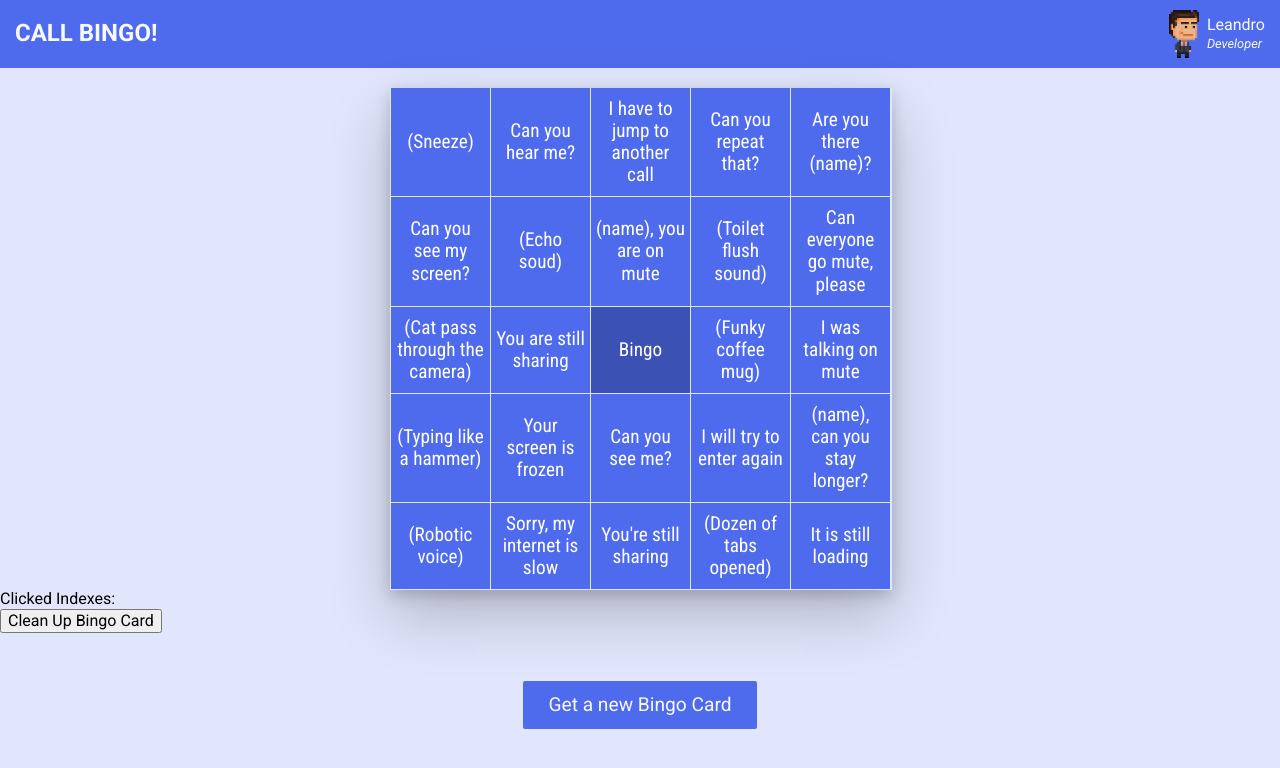
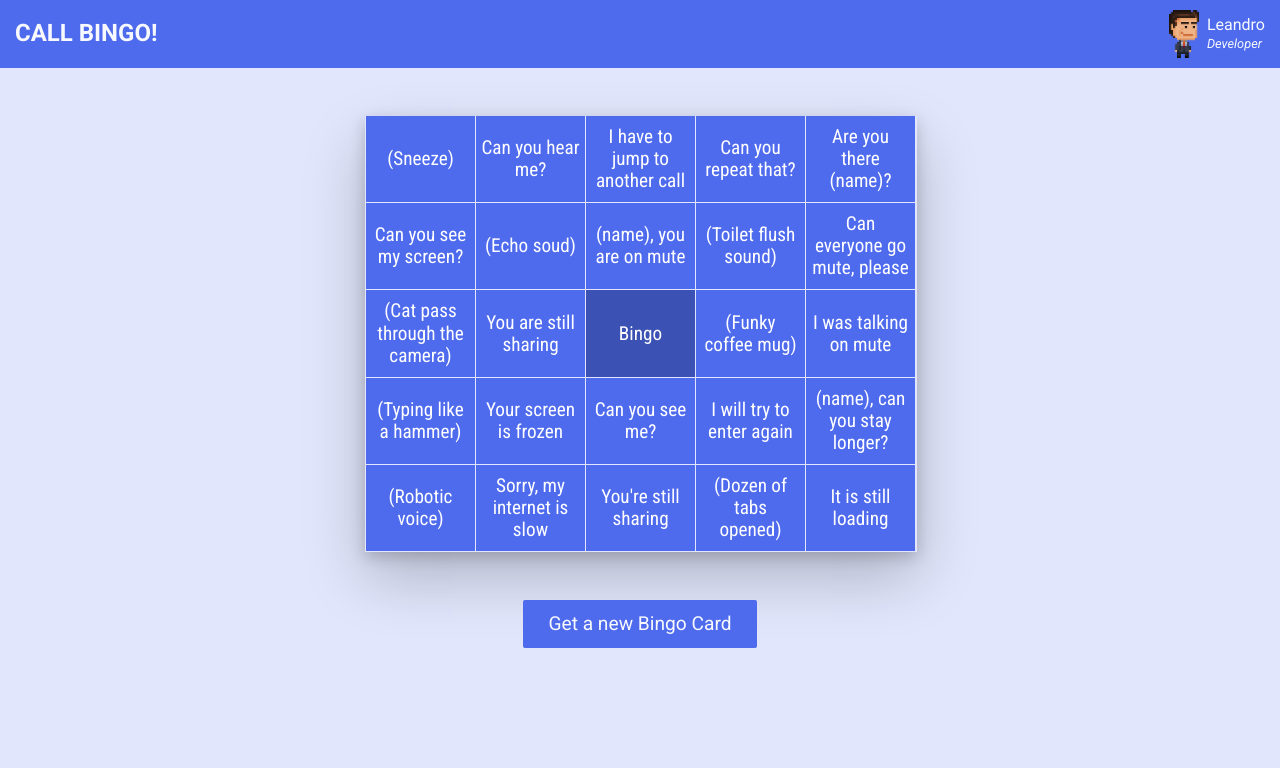
Before and after one commit to leandrorsampaio/challenge-bingo-react, a React (Create React App) app: page / in a window 1280 px wide. Shown: the top 768 px of the page. Built offline with nearby package versions, Linux system fonts and the light colour scheme.

Commit message:
Other fixes

```diff
--- a/src/objects/bingocard/index.jsx
+++ b/src/objects/bingocard/index.jsx
@@ -96,7 +96,6 @@ const Bingocard = (props) => {
                     onClick={() => props.onClick(i+1)}>
                     <p className={'bingoCard__text' + (cellBingo ? ' --cellBingo' : '')}>
                         {cellBingo ? 'Bingo' : item.name}
-                        {props.clickedIndexes.includes(i+1) ? ' X' : ''}
                     </p>
                 </div>
             )
--- a/src/objects/bingocard/style.scss
+++ b/src/objects/bingocard/style.scss
@@ -4,7 +4,7 @@
 
 .bingoCard {
     margin: 0 auto;
-    margin-top: 20px;
+    margin-top: 3rem;
 
     @include resize-to(small) {
         width: 90%;
@@ -15,7 +15,7 @@
     }
 
     @include resize-to(large) {
-        width: 500px;
+        width: 550px;
     }
 
 
@@ -38,6 +38,7 @@
         width: calc(20% - 1px);
         background-color: $color-primary;
         padding: 10px 0;
+        cursor: pointer;
         -webkit-transition: background-color 0.5s ease-out;
         -moz-transition: background-color 0.5s ease-out;
         -o-transition: background-color 0.5s ease-out;
--- a/src/objects/cellsinteraction/index.jsx
+++ b/src/objects/cellsinteraction/index.jsx
@@ -1,4 +1,4 @@
-import React, { useState, useEffect } from "react";
+import React, { useState } from "react";
 import Bingocard from '../bingocard';
 import Checkwinner from '../checkwinner';
 import './style.scss'
@@ -71,9 +71,8 @@ const Cellsinteraction = (props) => {
 
             <Checkwinner clickedIndexes={clickedIndexes} />
 
-            <div>Clicked Indexes: {clickedIndexes.join(', ')}</div>
-
-            <button className="js-cleanUpCard" onClick={handleClick}>
+            <div className="hiddenElement">Clicked Indexes: {clickedIndexes.join(', ')}</div>
+            <button className="js-cleanUpCard hiddenElement" onClick={handleClick}>
                 Clean Up Bingo Card
             </button>
 
--- a/src/styles/4_elements/base.scss
+++ b/src/styles/4_elements/base.scss
@@ -2,3 +2,7 @@ body {
   font-family: 'Roboto', sans-serif;
   background-color: $color-lighter;
 }
+
+.hiddenElement {
+  display: none;
+}
```
